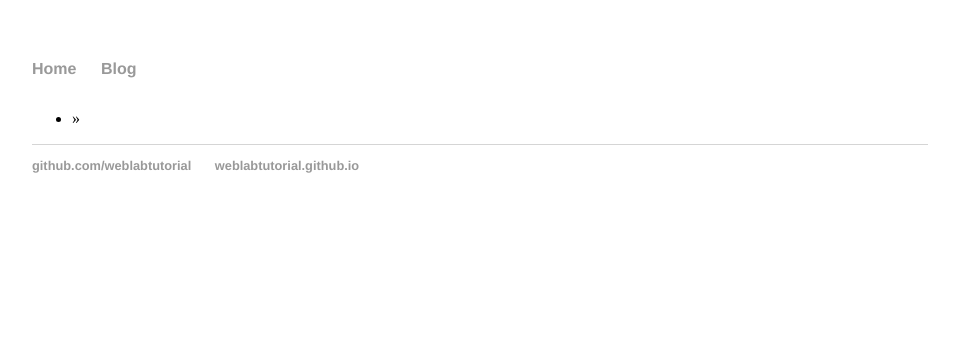
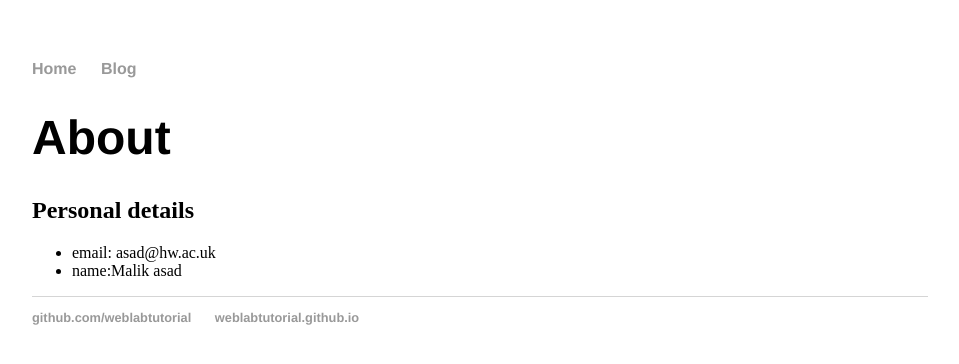
Before and after one commit to MalikAsad01/MalikAsad01.github.io, a Jekyll site: the page built from about/about.html, in a window 1280 px wide. Shown: the top 364 px of the page, without its empty margins (160-1119 px from the left). Built offline with Jekyll 4.4.1, drawn with Linux system fonts in a browser that asks for light colours.

Commit message:
Update about.html

```diff
--- a/about/about.html
+++ b/about/about.html
@@ -1,10 +1,11 @@
 ---
 layout: default
-title: Web Programming Page
+title: About
 ---
-<h1>{{ about.title }}</h1>
-<ul class="about">
-{% for post in site.posts %}
-<li><span>{{ about.date | date_to_string }}</span> » <a href="{{ about.url }}" title="{{ about.title }}">{{ about.title }}</a></li>
-{% endfor %}
+<h1>{{ page.title }}</h1>
+<h2>Personal details</h2>
+
+<ul>
+<li>email: asad@hw.ac.uk</li>
+<li>name:Malik asad </li>
 </ul>
```
